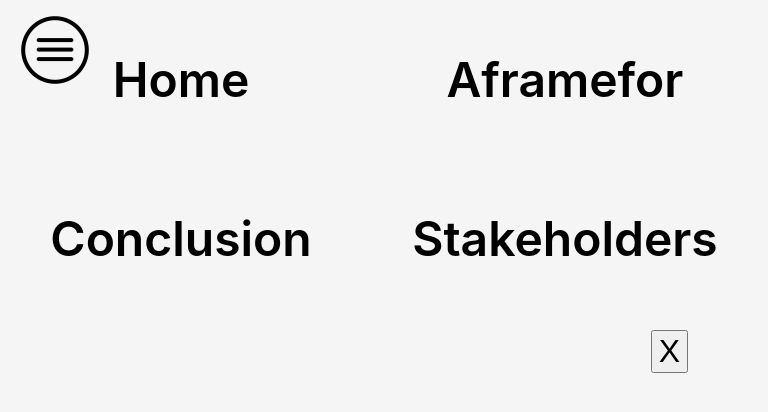
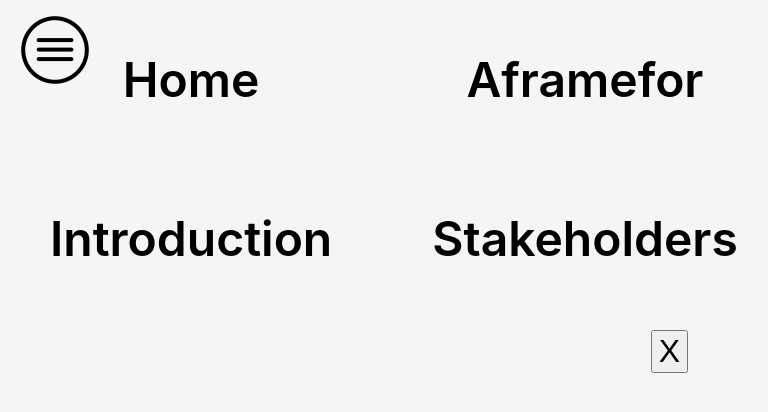
Before and after one commit to oashraf5/Governing-AI-Mockup-, a React (Create React App) app in the folder group5/: page /Conclusion in a window 1280 px wide. Both pictures are taken after a click on the picture 55 px from the left and 50 px from the top of the page. Shown: the top 412 px of the page, without its empty margins (0-778 px from the left). Built offline with nearby package versions, Linux system fonts and the light colour scheme.

Commit message:
Added hr and p tag

```diff
--- a/group5/src/component/Modal/Modalparent.js
+++ b/group5/src/component/Modal/Modalparent.js
@@ -53,7 +53,7 @@ render(){
 <Router>
         <Link to="/Home" className="link" onClick={this.handleexpand}>Home</Link>
         <Link to="/Aframefor" className="link" onClick={this.handleexpand}>Aframefor</Link>
-        <Link to="/Conclusion" className="link" onClick={this.handleexpand}>Conclusion</Link>
+        <Link to="/Conclusion" className="link" onClick={this.handleexpand}>Introduction</Link>
         <Link to="/Stakeholders" className="link" onClick={this.handleexpand}>Stakeholders</Link>
 </Router>
 </div>
```
